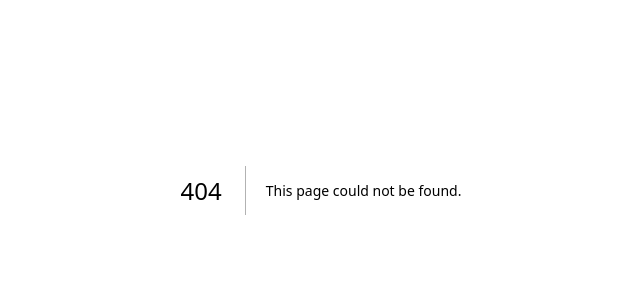
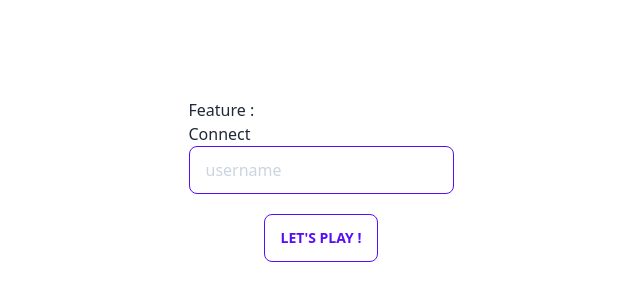
Before and after one commit to MartinetCl/react-IA, a Next.js app in the folder chat-front/: page /quizz in a window 1280 px wide. Before the commit this address had no page. Shown: the part 210-510 px from the top of the page, without its empty margins (319-959 px from the left). Built offline with nearby package versions, Linux system fonts and the light colour scheme; no server answers.

Commit message:
username front

```diff
--- /dev/null
+++ b/chat-front/src/app/quizz/page.tsx
@@ -0,0 +1,35 @@
+"use client";
+import Username from "@/components/Username";
+
+import { useEffect, useState } from "react";
+import { io } from "socket.io-client";
+
+const socket = io("http://localhost:3001");
+
+const Quizz = () => {
+  const [username, setUsername] = useState("");
+
+  useEffect(() => {
+
+    socket.on("connect", () => {
+      console.log("connected", socket.id);
+    });
+  }, []);
+
+
+  return (
+    <div>
+      {username === "" ? (
+        <Username socket={socket} setUsername={setUsername} />
+      ) : (
+        <div>
+          <p>test</p>
+
+
+        </div>
+      )}
+    </div>
+  );
+};
+
+export default Quizz;
--- /dev/null
+++ b/chat-front/src/components/Username.tsx
@@ -0,0 +1,41 @@
+import { useState } from "react";
+import { Socket } from "socket.io-client";
+
+interface Props {
+  socket: Socket;
+  setUsername: (username: string) => void;
+}
+
+const Username = ({ socket, setUsername }: Props) => {
+  const [text, setText] = useState("");
+
+  const handleSubmit = (e: React.FormEvent<HTMLFormElement>) => {
+    e.preventDefault();
+    if(text !== ""){
+      setUsername(text);
+      socket.emit("username-set", {
+      username: text,
+    });
+    } else {
+      window.alert("saisissez un username")
+    };
+  };
+
+  return (
+    <div className="h-screen flex items-center justify-center">
+      <form onSubmit={handleSubmit} >
+        <label>Feature : </label><br></br>
+        <label>Connect</label><br></br>
+
+        <input type="text" value={text} placeholder="username" className="input input-bordered input-primary w-full max-w-xs" onChange={(e) => setText(e.target.value) }/>
+
+        <div className="flex items-center justify-center m-5">
+          <button className="btn btn-outline btn-primary flex items-center">Let's play !</button>
+        </div>
+
+      </form>
+    </div>
+  );
+};
+
+export default Username;
```
Also changed, not shown: chat-front/src/components/Topic.tsx (added), chat-front/src/pages/generate/Login/index.tsx (line endings or trailing spaces), chat-front/src/pages/generate/Quizz/index.tsx (renamed from chat-front/src/pages/Quizz/index.tsx), 2 other files (tests, documents, lock files or other folders).
